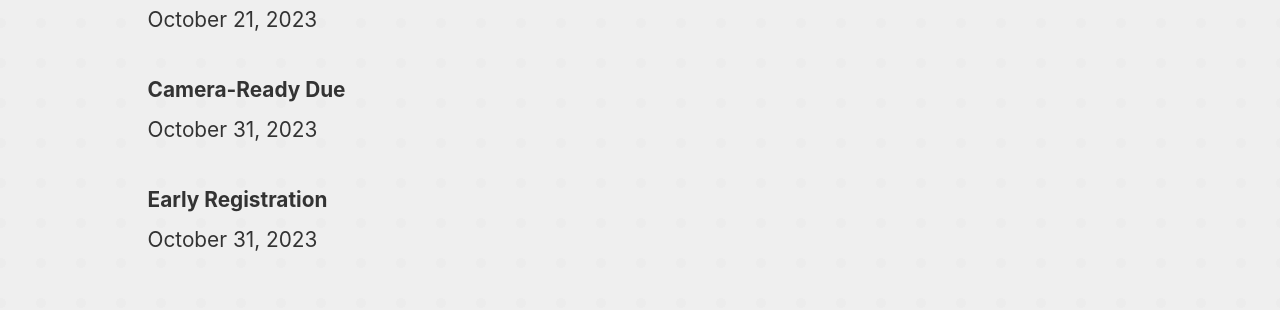
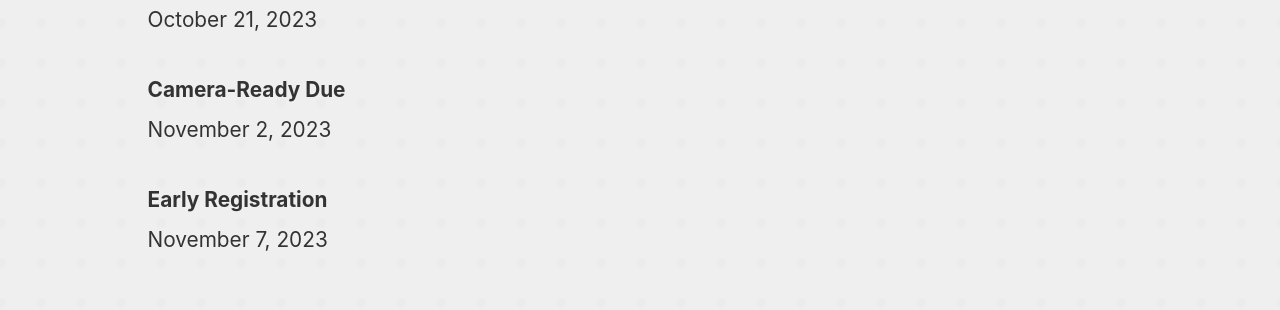
Before and after one commit to UCC-Conference/UCC2023, a React (Create React App) app: page /important-dates in a window 1280 px wide. Shown: the part 858-1168 px from the top of the page. Built offline with nearby package versions, Linux system fonts and the light colour scheme.

Commit message:
update: new deadlines

```diff
--- a/src/pages/Dates.js
+++ b/src/pages/Dates.js
@@ -14,8 +14,8 @@ const Dates = () => {
                 <p><del><strong>URL of Workshop</strong><br/>July 7, 2023</del></p>
                 <p><del><strong>Conference Paper Submissions Due</strong><br/>September 17, 2023</del></p>
                 <p><strong>Conference Paper - Notification of Acceptance</strong><br/>October 21, 2023</p>
-                <p><strong>Camera-Ready Due</strong><br/>October 31, 2023</p>
-                <p><strong>Early Registration</strong><br/>October 31, 2023</p>
+                <p><strong>Camera-Ready Due</strong><br/>November 2, 2023</p>
+                <p><strong>Early Registration</strong><br/>November 7, 2023</p>
             </Content>
         </PageWrapper>
     );
--- a/src/pages/Registrations.js
+++ b/src/pages/Registrations.js
@@ -103,7 +103,7 @@ const Registrations = () => {
         <hr className="centered" />
         <div className="center-p">
           <p>
-            <b>Early Registration rates end on October 31, 2023.</b>
+            <b>Early Registration rates end on November 7, 2023.</b>
           </p>
           <p>
             All deadlines are at 11:59 PM on the stated date.
```
